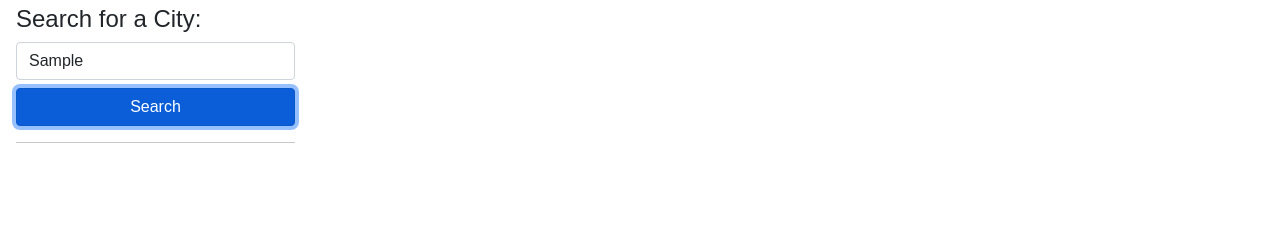
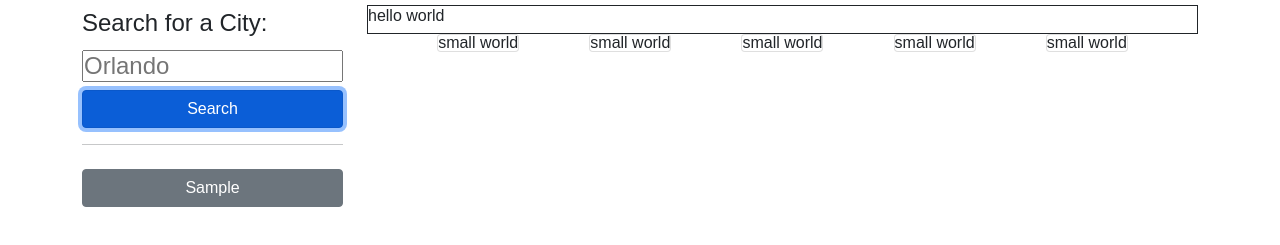
Before and after one commit to MikeNguyen1092/06_Weather-Dashboard, a plain HTML site: page index.html in a window 1280 px wide. Both pictures are taken after typing "Sample" into the empty fields and a click on the button "Search". Shown: the part 83-328 px from the top of the page. Drawn offline with nearby package versions, Linux system fonts and the light colour scheme; no server answers.

Commit message:
got bootstrap to work where I need it

```diff
--- a/assets/js/script.js
+++ b/assets/js/script.js
@@ -1,91 +1,90 @@
 //=============================== DOM Traversal ======================================//
 
-let cityName = $("#city");
+let citySearch = $("#citySearch");
 let submitBtn = $("#searchBtn");
 let history = $("#history");
 
+
 //=============================== Global Variables ===================================//
 
+addToStoredCities = []
 
 //================================ Main function ====================================//
 
 const getGeoCodeAndForecast = async (aCity) => {
-
-    let geoResponse = await fetch(`http://api.openweathermap.org/geo/1.0/direct?q=${aCity}&limit=1&appid=28a50b02ae4b700f3cf73b5f494e201a`);
+    let geoResponse = await fetch(
+        `http://api.openweathermap.org/geo/1.0/direct?q=${aCity}&limit=1&appid=28a50b02ae4b700f3cf73b5f494e201a`
+    );
 
     let geoData = await geoResponse.json();
-        let lat = geoData[0].lat;
-        let lon = geoData[0].lon;
+    let lat = geoData[0].lat;
+    let lon = geoData[0].lon;
 
-    let weatherResponse = await fetch(`https://api.openweathermap.org/data/2.5/weather?lat=${lat}&lon=${lon}&appid=28a50b02ae4b700f3cf73b5f494e201a`);
+    let weatherResponse = await fetch(
+        `https://api.openweathermap.org/data/2.5/weather?lat=${lat}&lon=${lon}&appid=28a50b02ae4b700f3cf73b5f494e201a`
+    );
     let weatherData = await weatherResponse.json();
 
-    console.log("Today's forecast for - "+weatherData.name)
+    console.log("Today's forecast for - " + weatherData.name);
 
-    let fiveDayResponse = await fetch(`https://api.openweathermap.org/data/2.5/forecast?lat=${lat}&lon=${lon}&appid=28a50b02ae4b700f3cf73b5f494e201a`);
+    let fiveDayResponse = await fetch(
+        `https://api.openweathermap.org/data/2.5/forecast?lat=${lat}&lon=${lon}&appid=28a50b02ae4b700f3cf73b5f494e201a`
+    );
 
     let fiveDayData = await fiveDayResponse.json();
 
-    console.log("5 day forecast for - "+fiveDayData.city.name);
+    console.log("5 day forecast for - " + fiveDayData.city.name);
+};
+// END - getGeoCodeAndForecast //
 
 
-} // END - getGeoCodeAndForecast //
-
 const forecast = async () => {
-    const result = await getGeoCodeAndForecast(cityName.val())
-    console.log(result);
-  }
+    const result = await getGeoCodeAndForecast(citySearch.val());
+};
 
 
-  const displayCities = () => {
+//========== Display Cities on page function  =========//
+
+const displayCities = () => {
     // Clears the previous buttons before calling localStorage to re-add them
     history.empty();
-    let storedCities = JSON.parse(localStorage.getItem('cities'));
-    if(storedCities) {
+    let storedCities = JSON.parse(localStorage.getItem("cities"));
+    if (storedCities) {
         storedCities.forEach((city) => {
-            let listCities = $(`<button type="button" class="btn btn-secondary mt-1"> ${city} </button>`);
+            let listCities = $(
+                `<button type="button" class="btn btn-secondary mt-1"> ${city} </button>`
+            );
             listCities.on("click", () => {
-                getGeoCodeAndForecast(city)
-                console.log("recent searched - "+city);
-            })
-            history.append(listCities)
+                getGeoCodeAndForecast(city);
+                console.log("recent searched - " + city);
+            });
+            history.append(listCities);
         });
-
     }
-
-  }
+};
+// END - displayCities
 
 //========== Add To Recent Searches function =========//
 
 const addToRecentSearches = () => {
-    let addToStoredCities = JSON.parse(localStorage.getItem('cities'));
-    if (addToStoredCities.length > 3) {
+    let addToStoredCities = JSON.parse(localStorage.getItem("cities"));
+    if (!Array.isArray(addToStoredCities)) {
+        addToStoredCities = [];
+    } else if (addToStoredCities.length > 20) {
         addToStoredCities.pop();
     }
 
-    addToStoredCities.unshift(cityName.val());
-    localStorage.setItem('cities', JSON.stringify(addToStoredCities));
+    addToStoredCities.unshift(citySearch.val());
+    localStorage.setItem("cities", JSON.stringify(addToStoredCities));
     displayCities();
-
-} // END - addToRecentSearches //
-
+};
+// END - addToRecentSearches //
 
 submitBtn.on("click", function (event) {
     event.preventDefault();
-      forecast();
-      addToRecentSearches();
-      cityName.val("");
+    forecast();
+    addToRecentSearches();
+    citySearch.val("");
 });
 
 displayCities();
-
-/*
-create function to get the lat and long from city with weather API
-*/
-
-/*
-create function to display recent 10 history (go to pokemon to display from array)
-need to be able to click and search it.
-Use <button type="button" class="btn btn-primary mt-1">Search</button> and
-add an index to click it and call that specific object? with lat and log
-*/
--- a/index.html
+++ b/index.html
@@ -25,24 +25,49 @@
             </h1>
         </header>
 
-        <main class="container ms-1">
+        <main class="container">
+            <section class="row">
+                <!-- left Sidebar to search and view recent cities in local storage -->
+                <article class="col-md-3">
+                    <aside id="search" class="d-flex flex-column my-1">
+                        <h2>Search for a City:</h2>
+                        <input
+                            id="citySearch"
+                            type="text"
+                            class="my-1"
+                            placeholder="Orlando"
+                        />
+                        <div class="d-flex flex-column">
+                            <button
+                                id="searchBtn"
+                                type="button"
+                                class="btn btn-primary mt-1"
+                            >
+                                Search
+                            </button>
+                        </div>
+                        <hr />
+                    </aside>
+                    <aside id="history" class="d-flex flex-column"></aside>
+                </article>
+                <!-- END -->
 
-          <!-- left Sidebar to search and view recent cities in local storage -->
-            <section>
-                <aside id="search" class="col-md-3 my-1">
-                    <h2 >Search for a City:</h2>
-                    <input id="city" type="text" class="form-control my-1" placeholder="Orlando"/>
-                    <div class="d-grid gap-2">
-                        <button id="searchBtn" type="button" class="btn btn-primary mt-1">Search</button>
+                <!-- Forecast -->
+                <article class="col-md-9">
+                    <div id="todayWeather" class="border border-dark">
+                        <h2 id="nameOfCity" class="">hello world</h2>
                     </div>
-                    <hr>
-                </aside>
-                <aside id="history" class="col-md-3 gap-2 d-grid">
 
-                </aside>
+                    <div id="" class="d-flex justify-content-evenly">
+                        <div class="card">small world</div>
+                        <div class="card">small world</div>
+                        <div class="card">small world</div>
+                        <div class="card">small world</div>
+                        <div class="card">small world</div>
+                    </div>
+                </article>
+                <!-- END -->
             </section>
-
-
         </main>
 
         <!-- ========================== Scripts ============================= -->
```
